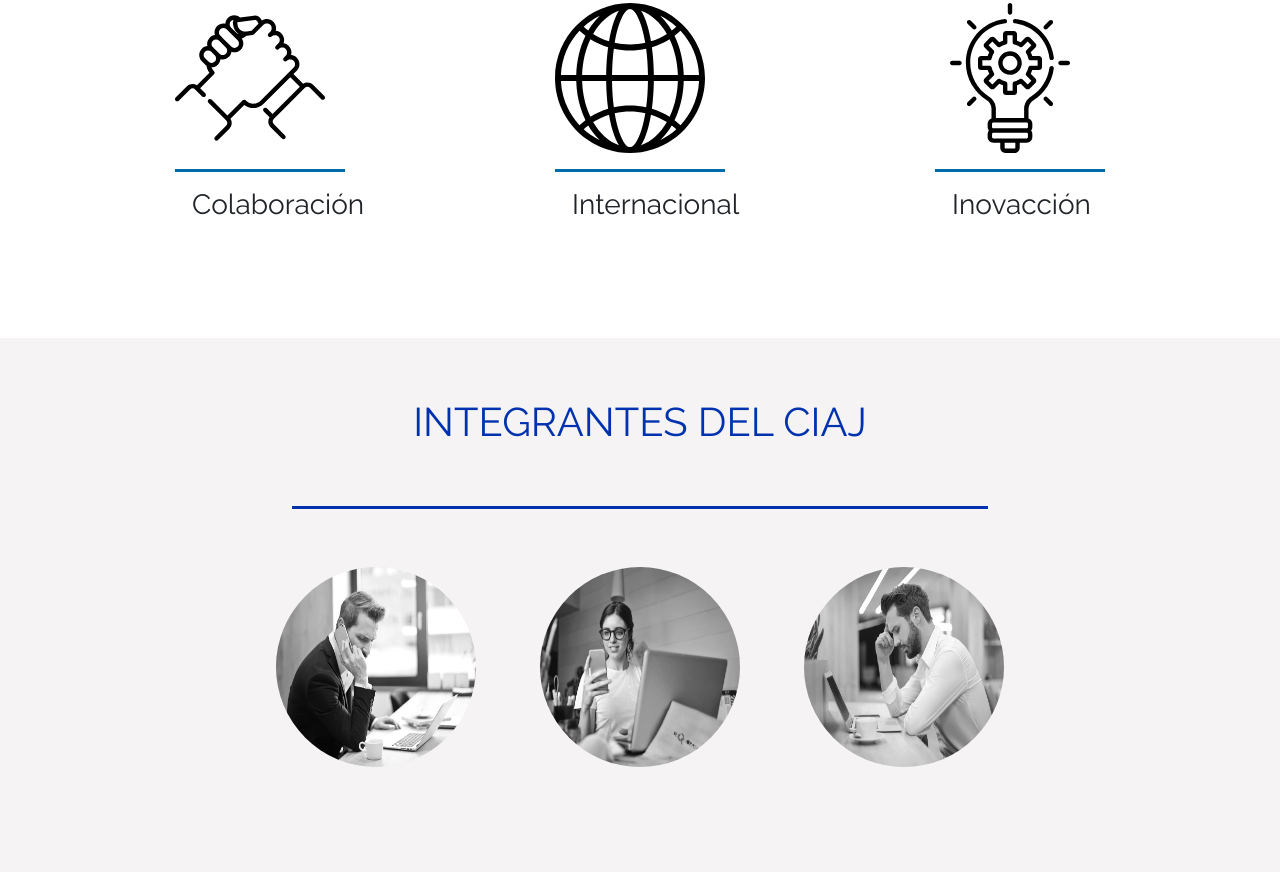
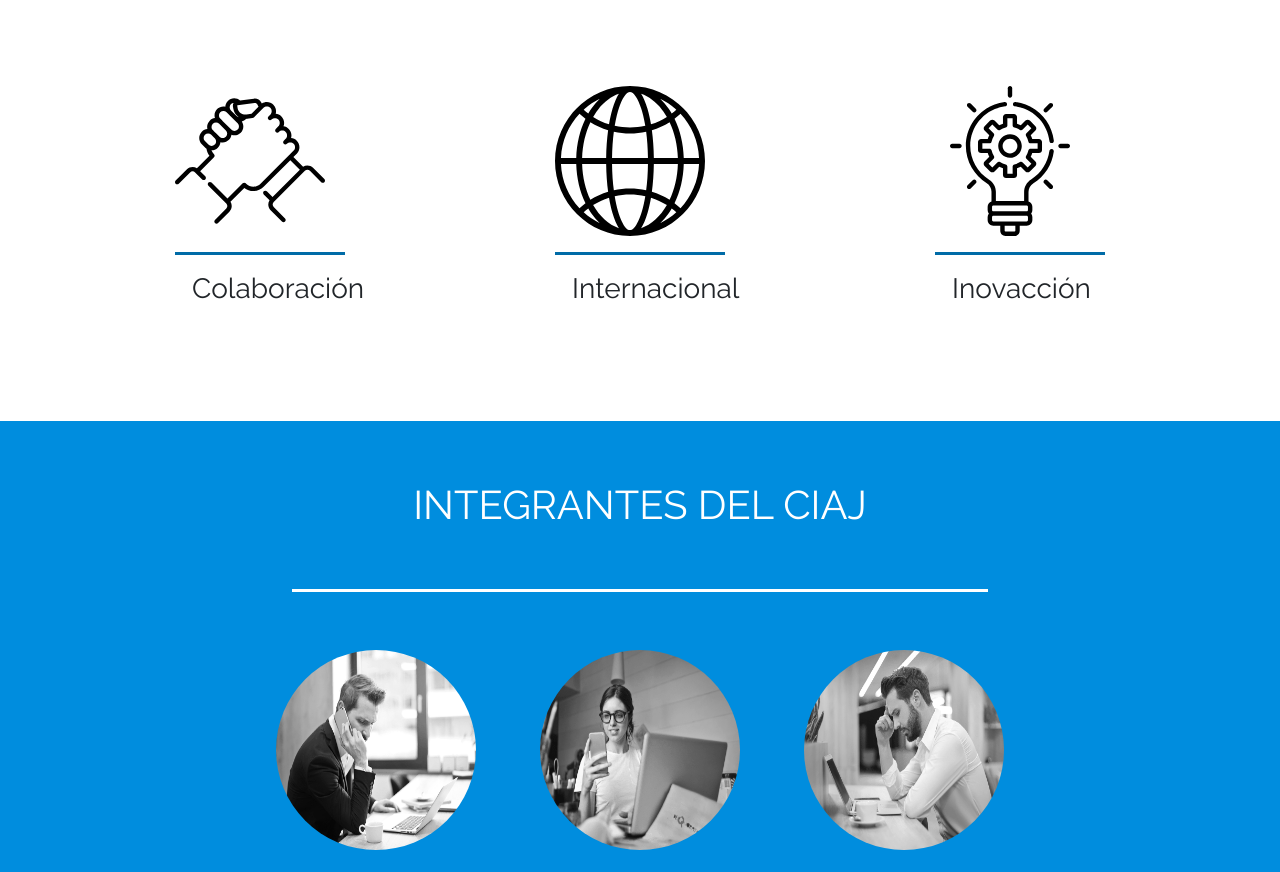
Before and after one commit to GerGodfrey/Ciaj_Page, a plain HTML site: page index.html in a window 1280 px wide. Shown: the part 1925-2797 px from the top of the page. Drawn offline with nearby package versions, Linux system fonts and the light colour scheme; files that its build step writes are made by us from their sources; a web font is replaced by a local one.

Commit message:
cambio de colores en toda la pagina asi como el font

```diff
--- a/css/style.css
+++ b/css/style.css
@@ -38,6 +38,7 @@ header a {
 
 header{
   background-color: #008dde;
+    font-family: 'Raleway';
   }
 
 
@@ -581,7 +582,7 @@ font-size:160%;
 
 }
 section{
-  font-family: 'Raleway', sans-serif !important;
+  font-family: 'Raleway';
   padding: 120px 0 0;
 
 }
@@ -695,6 +696,7 @@ section{
   border-radius: 5em;
   border: 4px solid #eee;
   box-shadow: 0 3px 2px rgba(0, 0, 0, 0.3);
+
 }
 /*estilo de loa botones usados*/
 .btn-primary
@@ -704,21 +706,25 @@ section{
     text-shadow: 0 -1px 0 rgba(0, 0, 0, 0.25);
     background-color: #77c9d4;
     border:#a5a5af;
+
 }
 .btn-primary:hover{
 background-color: #a5a5af;
+
+
 }
 
 /*FOOTER para contacto*/
 footer {
 /*cambie este color base de contacto*/
-    background-color: rgba(119, 201, 222, 0.815);
+    background-color: #006BA7;
     color: var(--light-gray);
 
   /*background: rgba(0, 0, 0, 0.815);*/
   overflow-x: hidden;
   padding-top:2rem;
   /*padding: 14vmin 18vmin;*/
+    font-family: 'Raleway';
 }
 hr.light{
     border-top: 1px solid var(--light-gray);
--- a/css/team.css
+++ b/css/team.css
@@ -1,19 +1,24 @@
 .section-5{
     overflow: hidden;
     text-align: center;
-    background: #F5F3F4;
+    background: #008DDE;
     padding: 60px;
+
 }
 
 .section-5 h1{
     text-transform: uppercase;
     margin-bottom: 60px;
-    color: #0032AF;
+    color: #ffffff;
     font-size: 40px;
 }
 
 hr{
-    border-top: 2px solid #0032AF;
+
+    border-top: 3px solid #ffffff;
+    margin-left: 20%;
+    margin-right: 20%;
+    margin-bottom: 5%;
 }
 
 #di{
@@ -27,6 +32,7 @@ hr{
     margin-bottom: 40px;
 }
 
+
 .ps a{
     display: inline-block;
     margin: 0 30px;
@@ -34,6 +40,10 @@ hr{
     height: 200px;
     overflow: hidden;
     border-radius: 50%;
+}
+.ps a:hover {
+    border-radius:0;
+   cursor: pointer;
 }
 
 .ps a img{
@@ -43,9 +53,12 @@ hr{
     transition: 0.4s all;
 }
 
+
 .ps a:hover >img{
     filter: none;
+
 }
+
 
 .section{
     width: 600px;
--- a/index.html
+++ b/index.html
@@ -1046,7 +1046,7 @@
 
 		<section class ="section-5" id="Integrantes">
 			<h1> Integrantes del CIAJ</h1>
-			<hr id="di">
+			<hr >
 			<div class="ps">
 				<a href="#p1"><img src="img/team/team1.png" alt=""></a>
 				<a href="#"><img src="img/team/team2.png" alt=""></a>
```
